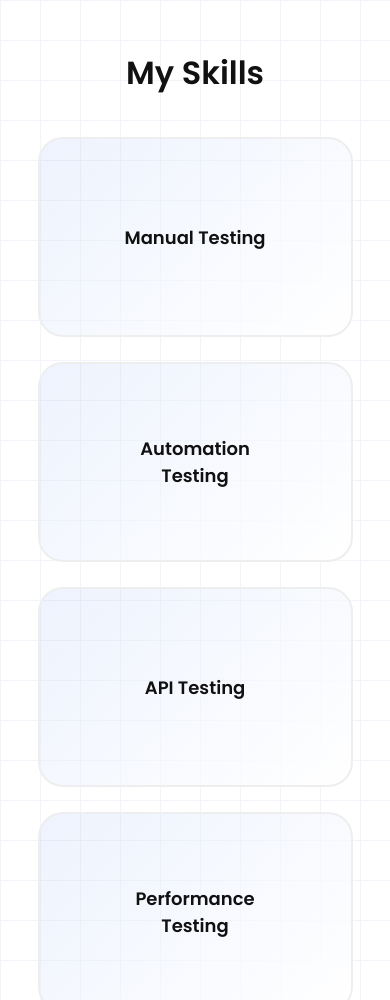
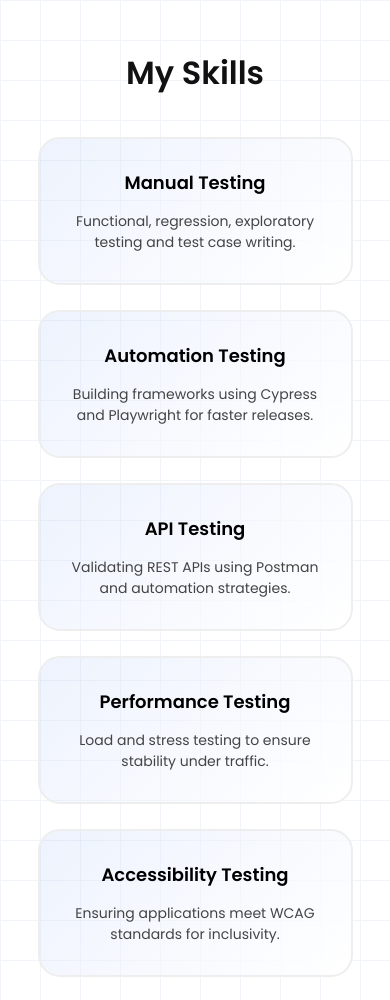
Before and after one commit to ajeetkumar955/ajeetqa, a plain HTML site: page index.html in a window 390 px wide. Shown: the part 1080-2080 px from the top of the page. Drawn offline with Linux system fonts and the light colour scheme.

Commit message:
Admin Change Request

```diff
--- a/style.css
+++ b/style.css
@@ -160,75 +160,60 @@ section {
   gap: 25px;
 }
 
-/* Skill Card */
+/* ================================
+   Skill Cards (Paragraph Always Visible)
+================================ */
 .skill-box {
-  width: 200px;
-  height: 200px;
-  padding: 90px 20px;
+  width: 220px;
+  height: 220px;
+  padding: 25px;
 
-  border-radius: 25px;
+  border-radius: 22px;
   border: 2px solid #eee;
+
+  /* Gradient Default */
   background: linear-gradient(
     135deg,
     rgba(37, 99, 235, 0.08),
     rgba(255, 255, 255, 1)
   );
 
+  display: flex;
+  flex-direction: column;
+  justify-content: center;
+  align-items: center;
+
+  text-align: center;
   cursor: pointer;
-  transition: 0.35s ease;
-
-  position: relative;
-  overflow: hidden;
-}
-
-/* Skill Title (Centered Normally) */
-.skill-box h3 {
-  position: absolute;
-  top: 50%;
-  left: 50%;
-
-  transform: translate(-50%, -50%);
-  font-size: 18px;
-  font-weight: 700;
 
   transition: 0.35s ease;
 }
 
-/* Paragraph Hidden Initially */
+/* Title */
+.skill-box h3 {
+  font-size: 18px;
+  font-weight: 700;
+  margin-bottom: 15px;
+  color: black;
+}
+
+/* Paragraph Always Visible */
 .skill-box p {
-  position: absolute;
-  bottom: 25px;
-  left: 50%;
-
-  width: 85%;
   font-size: 14px;
-  line-height: 1.4;
-
-  transform: translateX(-50%) translateY(20px);
-  opacity: 0;
-
-  transition: 0.35s ease;
+  line-height: 1.5;
+  color: #444;
 }
 
 /* Hover Effect */
 .skill-box:hover {
   background: #2563eb;
-  transform: translateY(-8px);
-
-  box-shadow: 0px 10px 25px rgba(37, 99, 235, 0.3);
+  transform: translateY(-6px);
+  box-shadow: 0px 10px 25px rgba(37, 99, 235, 0.25);
 }
 
-/* Move Heading Up */
-.skill-box:hover h3 {
-  top: 30px;
-  transform: translateX(-50%);
-  color: white;
-}
-
-/* Show Paragraph */
+/* Text turns white on hover */
+.skill-box:hover h3,
 .skill-box:hover p {
-  opacity: 1;
-  transform: translateX(-50%) translateY(0);
   color: white;
 }
 
@@ -279,14 +264,16 @@ section {
   filter: brightness(0) invert(1);
 }
 
+/* ================================
+   Mobile Responsive
+================================ */
 @media (max-width: 600px) {
   .skill-box {
     width: 90%;
-    height: 200px;
+    height: auto;
+    padding: 30px;
   }
-}
 
-@media (max-width: 600px) {
   .top-nav {
     gap: 10px;
     padding: 10px 18px;
@@ -296,9 +283,7 @@ section {
     font-size: 13px;
     padding: 6px 12px;
   }
-}
 
-@media (max-width: 600px) {
   .logo {
     font-size: 2.3rem;
   }
```
Also changed, not shown: 1 other file.
